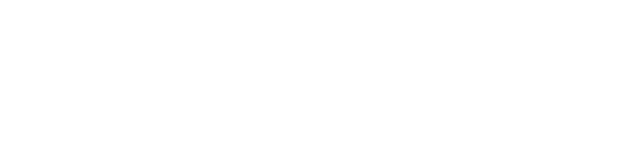
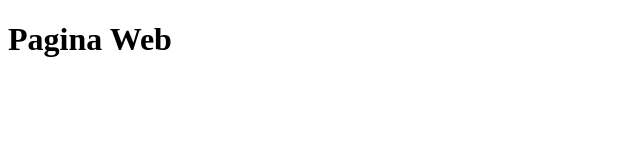
Before and after one commit to TheMagoD/testgit.github.io, a plain HTML site: page index.html in a window 1280 px wide. Shown: the whole page, without its empty margins (0-640 px from the left). Drawn offline with Linux system fonts and the light colour scheme.

Commit message:
index tittle

```diff
--- a/index.html
+++ b/index.html
@@ -6,6 +6,6 @@
     <title>Web GitHub</title>
 </head>
 <body>
-
+    <h1>Pagina Web</h1>
 </body>
 </html>
```
